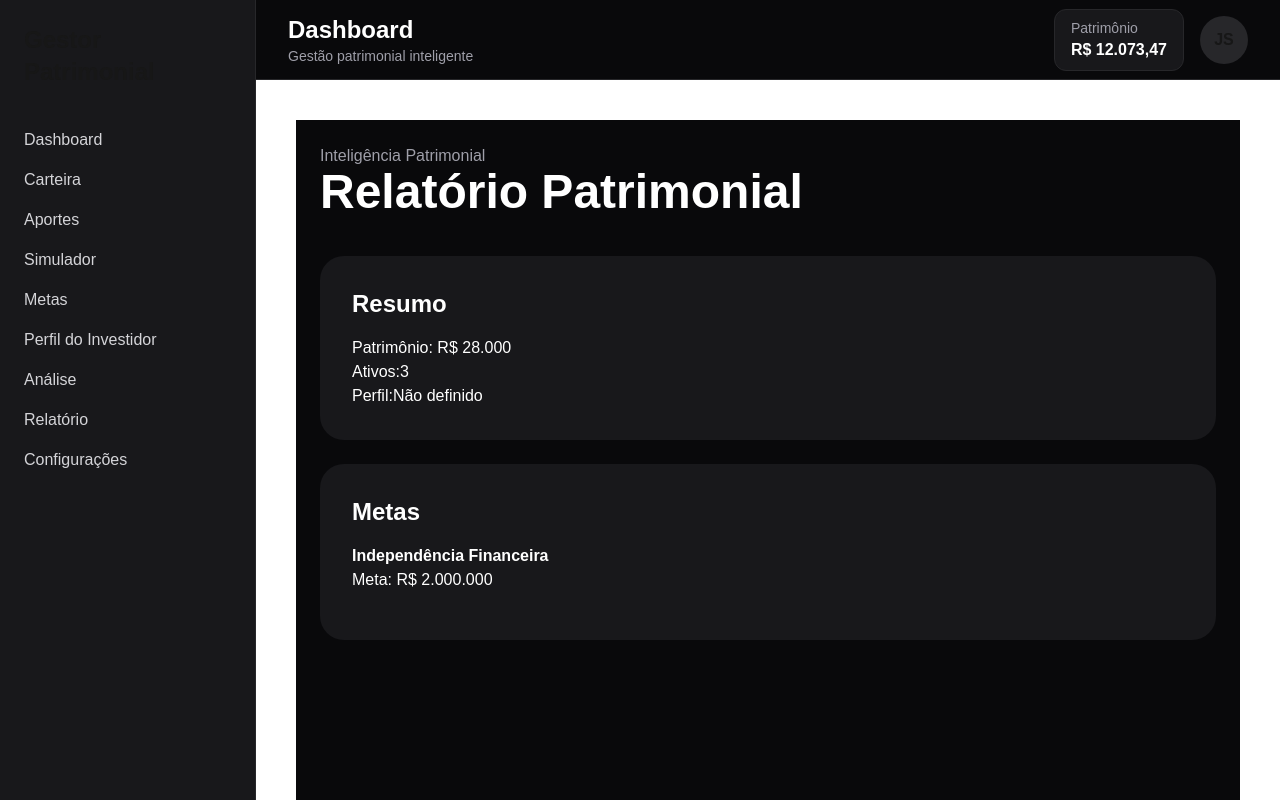
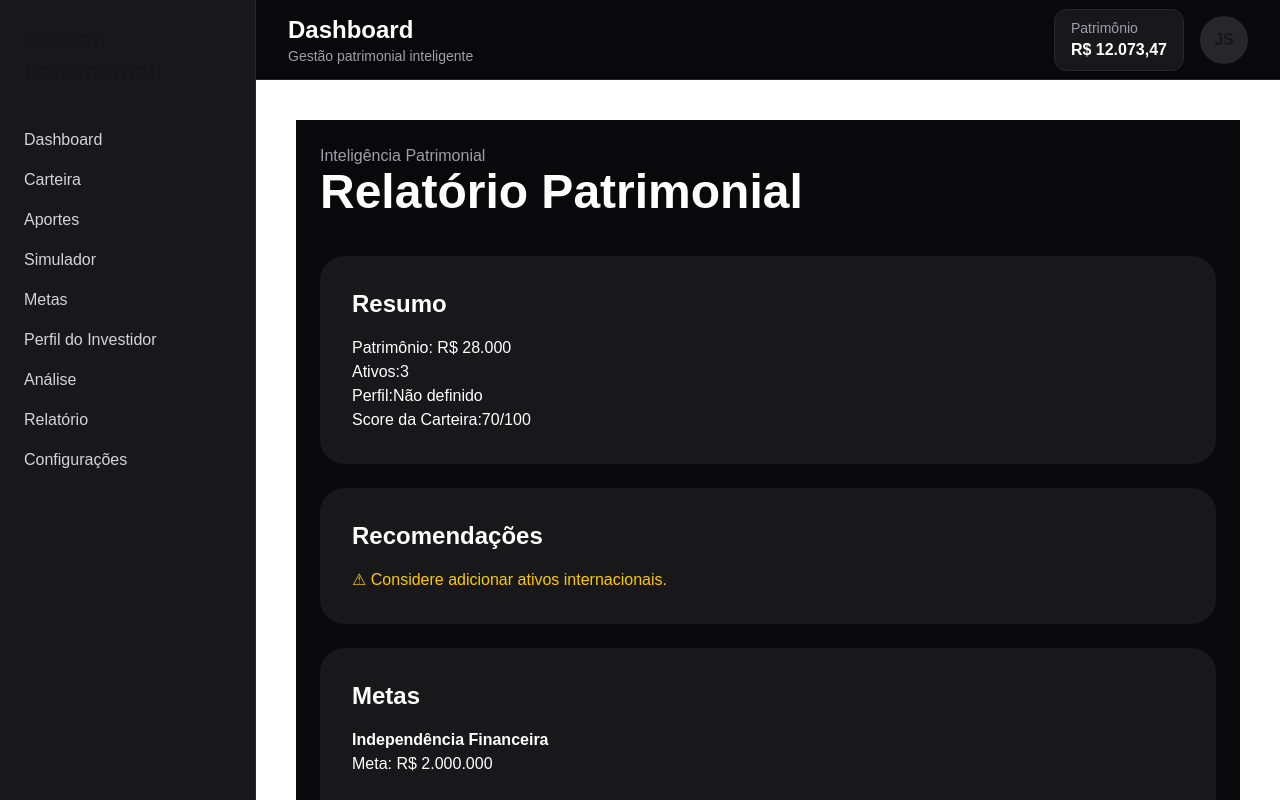
Before and after one commit to joaozinhopereira38-sudo/gestor-patrimonial, a Next.js app: page /relatorio in a window 1280 px wide. Shown: the top 800 px of the page. Built offline with nearby package versions, Linux system fonts and the light colour scheme.

Commit message:
feat: score e recomendações no relatório

```diff
--- a/src/app/relatorio/page.tsx
+++ b/src/app/relatorio/page.tsx
@@ -17,6 +17,21 @@ export default function RelatorioPage() {
         acc + asset.value,
       0
     );
+
+    const categories =
+  [...new Set(
+    assets.map(
+      (asset) =>
+        asset.category
+    )
+  )];
+
+const score =
+  Math.min(
+    40 +
+      categories.length * 10,
+    100
+  );
 
   return (
     <main className="min-h-screen bg-zinc-950 text-white p-6">
@@ -51,7 +66,35 @@ export default function RelatorioPage() {
             Perfil:
             {riskProfile || "Não definido"}
           </p>
+
+          <p>
+  Score da Carteira:
+  {score}/100
+</p>
         </div>
+
+        <div className="bg-zinc-900 p-8 rounded-3xl mb-6">
+  <h2 className="text-2xl font-bold mb-4">
+    Recomendações
+  </h2>
+
+  {!assets.some(
+    (asset) =>
+      asset.category ===
+      "Internacional"
+  ) && (
+    <p className="text-yellow-400">
+      ⚠ Considere adicionar
+      ativos internacionais.
+    </p>
+  )}
+
+  {categories.length >= 4 && (
+    <p className="text-green-400">
+      ✓ Boa diversificação.
+    </p>
+  )}
+</div>
 
         <div className="bg-zinc-900 p-8 rounded-3xl">
           <h2 className="text-2xl font-bold mb-4">
```
